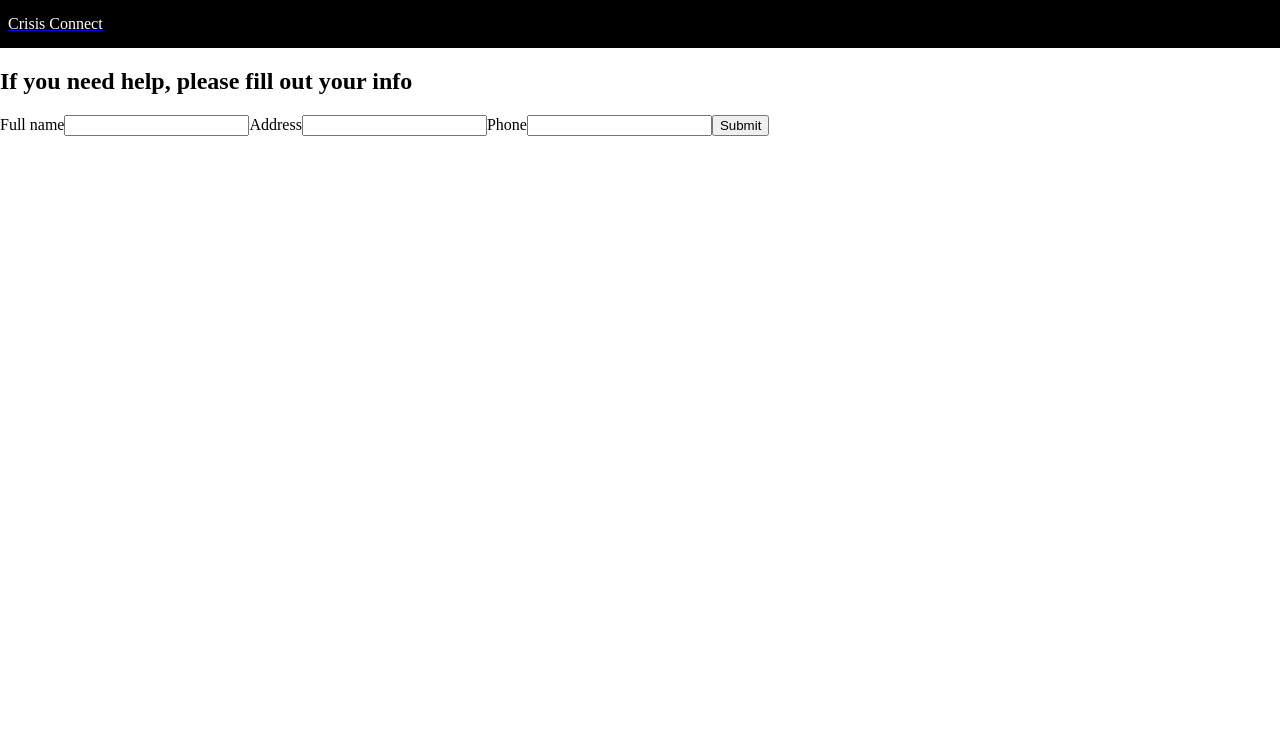
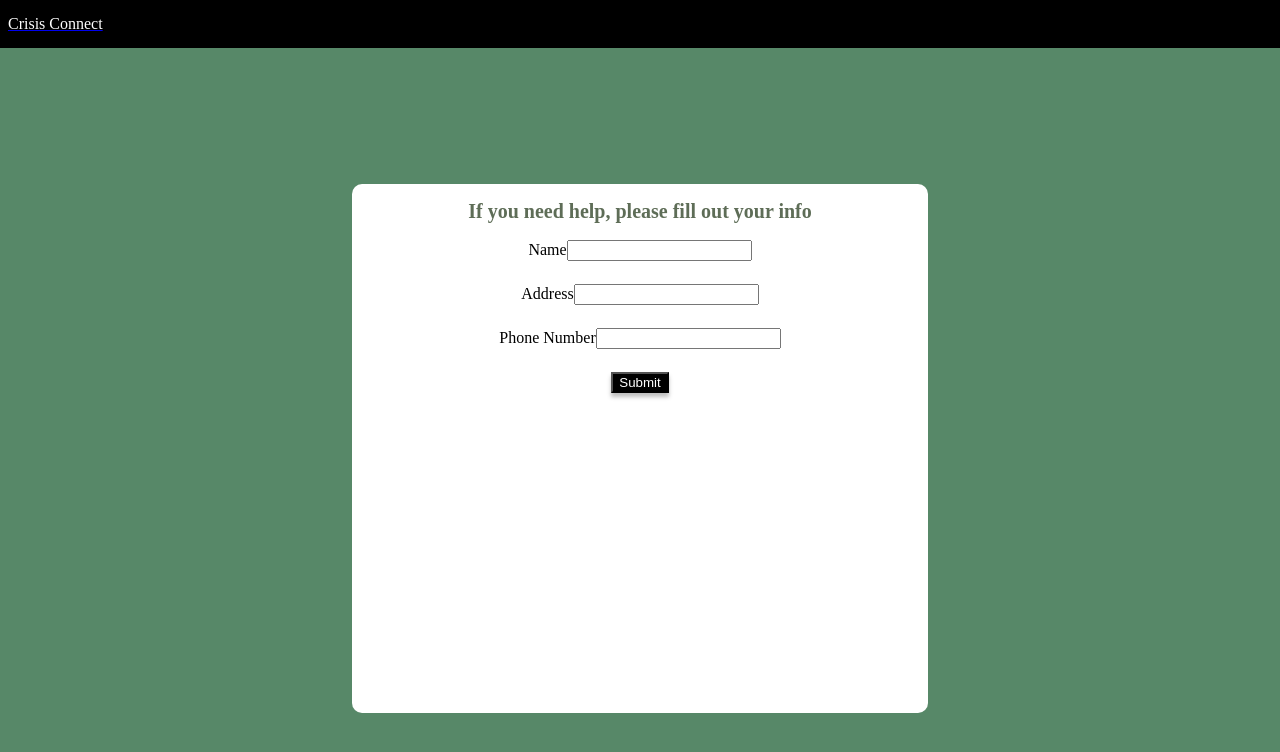
Before and after one commit to soniasebastian/crisis_connect, a React (Create React App) app in the folder crisis-connect/: page /userinforeg in a window 1280 px wide. Shown: the top 752 px of the page. Built offline with nearby package versions, Linux system fonts and the light colour scheme.

Commit message:
UserInfoForm

```diff
--- a/crisis-connect/package.json
+++ b/crisis-connect/package.json
@@ -13,6 +13,7 @@
     "react-dom": "^18.2.0",
     "react-router-dom": "^6.16.0",
     "react-scripts": "5.0.1",
+    "reactjs-popup": "^2.0.6",
     "web-vitals": "^2.1.4"
   },
   "scripts": {
--- a/crisis-connect/src/App.css
+++ b/crisis-connect/src/App.css
@@ -1,6 +1,5 @@
 header{
   margin: 0;
-  padding: 0;
   background-color: black;
   height: 2rem;
   width: 100%;
@@ -46,6 +45,14 @@ body{
   color: white;
   border: none;
 }
+
+.popup-content {
+  margin: auto;
+  background: rgb(255, 255, 255);
+  width: 50%;
+  padding: 5px;
+}
+
 /* authForm */
 .auth-form-container {
   display: flex;
--- a/crisis-connect/src/pages/IneedHelp.css
+++ b/crisis-connect/src/pages/IneedHelp.css
@@ -1,3 +1,13 @@
+.background {
+    display: flex;
+    justify-content: center;
+    align-items: center;
+    flex-direction: column;
+    gap: 3rem;
+    background-color: #578868;
+    height: 100vh;
+}
+
 /* Style the navigation bar */
 .navbar-container {
     text-align: center;
@@ -85,3 +95,9 @@ ul {
 li {
     margin: 5px;
 }
+
+/* Style the submit button */
+input[type="submit"] {
+    align-items: center;
+    text-align: center;
+}
--- a/crisis-connect/src/pages/IneedHelp.jsx
+++ b/crisis-connect/src/pages/IneedHelp.jsx
@@ -70,8 +70,7 @@ function IneedHelp() {
     };
 
     return (
-        <div>
-            <h2>I need Help</h2>
+        <div className='background'>
             <form onSubmit={handleSubmit}>
             <div className="navbar-container">
                 <ul className="nav">
@@ -157,7 +156,7 @@ function IneedHelp() {
                         </label>
                     ))}
                 </div></div>}
-                <button type="submit">Submit</button>
+                <button type="submit" >Next</button>
             </div>
             </form>
         </div>
--- a/crisis-connect/src/pages/Landing.jsx
+++ b/crisis-connect/src/pages/Landing.jsx
@@ -1,4 +1,5 @@
 import { Link } from 'react-router-dom'
+import Popup from "reactjs-popup";
 
 
 export default function Landing() {
@@ -7,8 +8,13 @@ export default function Landing() {
 
             <Link to='/ineedhelp'><button className='ineedhelp'>I need help</button></Link>
             <Link to='/icanhelp' ><button className='icanhelp'>I can help</button></Link>
-            <Link><button className='emergency'>Emergency</button></Link>
-
+            <Popup trigger = {<button className='emergency'> Emergency </button>}
+            position="right center">
+                <div className='popup-content'>
+                <div>Are you in Emergency?</div>
+                <Link to='/userinforeg'><button>I need Help </button></Link>
+                </div>
+            </Popup>
 
         </div>
     )
--- /dev/null
+++ b/crisis-connect/src/pages/UserInfoForm.css
@@ -0,0 +1,51 @@
+/* regForm */
+.userInfoForm {
+    font-family: Inknut Antiqua, serif;
+    display: flex;
+    justify-content: center;
+    align-items: center;
+    flex-direction: column;
+    gap: 3rem;
+    background-color: #578868;
+    height: 100vh;
+}
+
+.reg-form-container {
+    display: inline-block;
+
+    width: 576px;
+    height: 529px;
+    flex-shrink: 0;
+
+    border-radius: 10px;
+    background: #FFF;
+
+    text-align: center;
+}
+
+.h2-title {
+    color: #5E6D57;
+    font-size: 20px;
+    font-style: normal;
+    font-weight: 700;
+    line-height: normal;
+}
+
+.input-container {
+    width: 444px;
+    height: 44px;
+    flex-shrink: 0;
+    flex-direction: column;
+    margin:0 auto;
+}
+
+.label-container {
+    margin-right: auto;
+}
+
+/* Style the submit button */
+button[type="submit"] {
+    background: #000;
+    box-shadow: 0 4px 4px 0 rgba(0, 0, 0, 0.25);
+    color: white;
+}
--- a/crisis-connect/src/pages/UserInfoForm.jsx
+++ b/crisis-connect/src/pages/UserInfoForm.jsx
@@ -1,5 +1,6 @@
 import React, { useState } from "react";
 import {useLocation} from "react-router-dom";
+import './UserInfoForm.css';
 
 function UserInfoForm ({ helpRequest })  {
     const location = useLocation();
@@ -11,11 +12,12 @@ function UserInfoForm ({ helpRequest })  {
 
     const handleSubmit = (event) => {
         event.preventDefault();
-        console.log(address);
+        const help = [name, address, phoneNumber, receivedData]
+        console.log(help);//submit to IcanHelp
     }
 
     return (
-        <div>
+        <div className={'userInfoForm'}>
             {/*<div>
             <h2>Submitted Options</h2>
             <ul>
@@ -24,17 +26,28 @@ function UserInfoForm ({ helpRequest })  {
                 ))}
             </ul>
             </div>*/}
-            <div className={'auth-form-container'}>
-            <h2>If you need help, please fill out your info</h2>
+            <div className={'reg-form-container'}>
+            <h2 className={'h2-title'}>If you need help, please fill out your info</h2>
 
-                <form className="register-form" onSubmit={handleSubmit}>
-                    <label htmlFor="name">Full name</label>
-                    <input value={name} name="name" onChange={(e) => setName(e.target.value)} id="name" />
-                    <label htmlFor="address">Address</label>
-                    <input value={address} onChange={(e) => setAddress(e.target.value)} type="text" id="address" name="address" />
-                    <label htmlFor="phone">Phone</label>
-                    <input value={phoneNumber} onChange={(e) => setPhoneNumber(e.target.value)} type="phone" id="phoneNumber" name="phoneNumber" />
-                    <button type="submit">Submit</button>
+                <form onSubmit={handleSubmit}>
+                    <div className="input-container">
+                        <label className='label-container'>Name</label>
+                        <input value={name} onChange={(e) => setName(e.target.value)} type="text" id="name" name="name" required />
+                    </div>
+
+                    <div className="input-container">
+                    <label className='label-container'>Address</label>
+                    <input value={address} onChange={(e) => setAddress(e.target.value)} type="text" id="address" name="address" required/>
+                    </div>
+
+                    <div className="input-container">
+                    <label className='label-container'>Phone Number</label>
+                    <input value={phoneNumber} onChange={(e) => setPhoneNumber(e.target.value)} type="phone" id="phoneNumber" name="phoneNumber" required/>
+                    </div>
+
+                    <div className="button-container">
+                        <button type="submit" >Submit</button>
+                    </div>
                 </form>
             </div>
 
```
Also changed, not shown: 1 other file (tests, documents, lock files or other folders).
